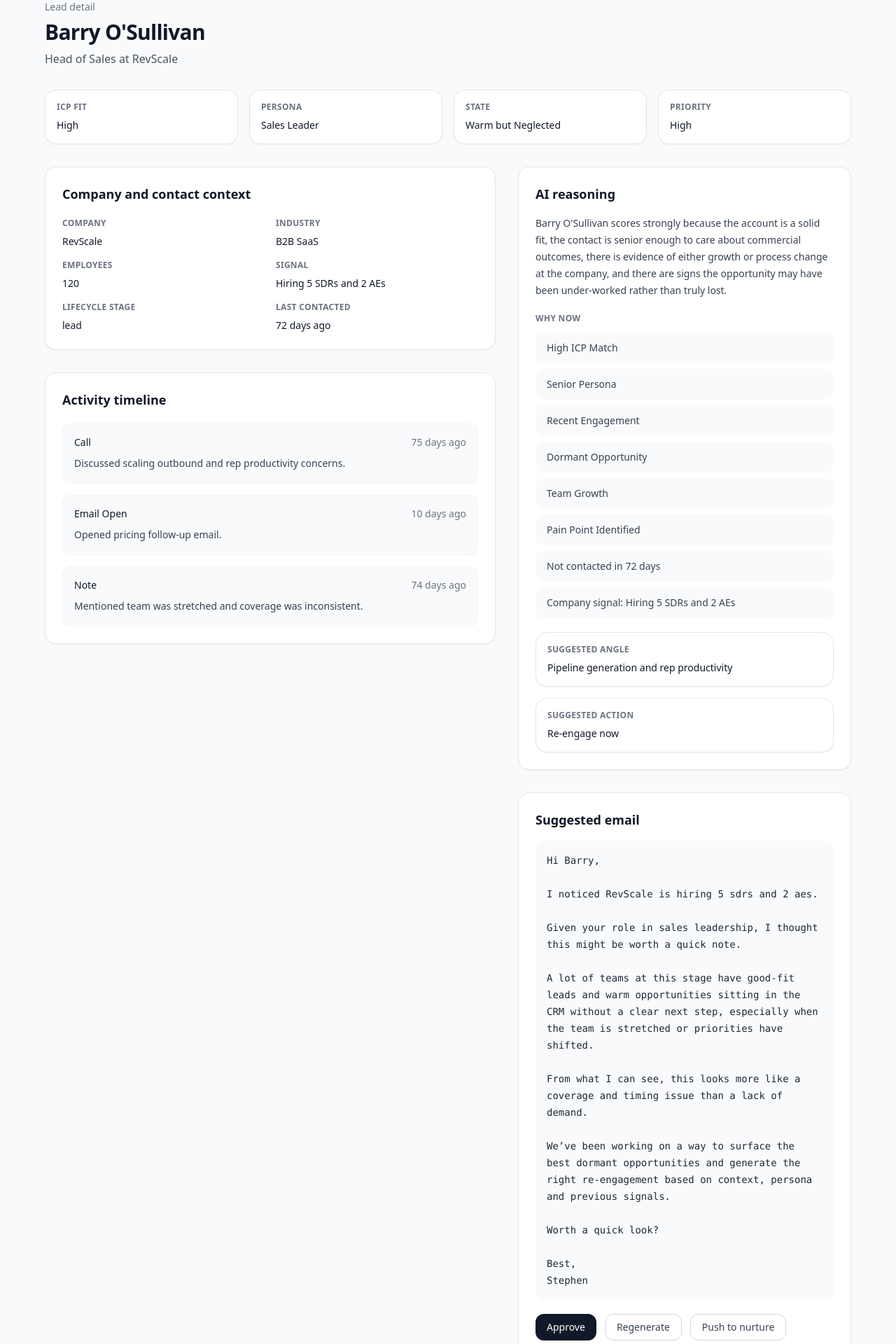
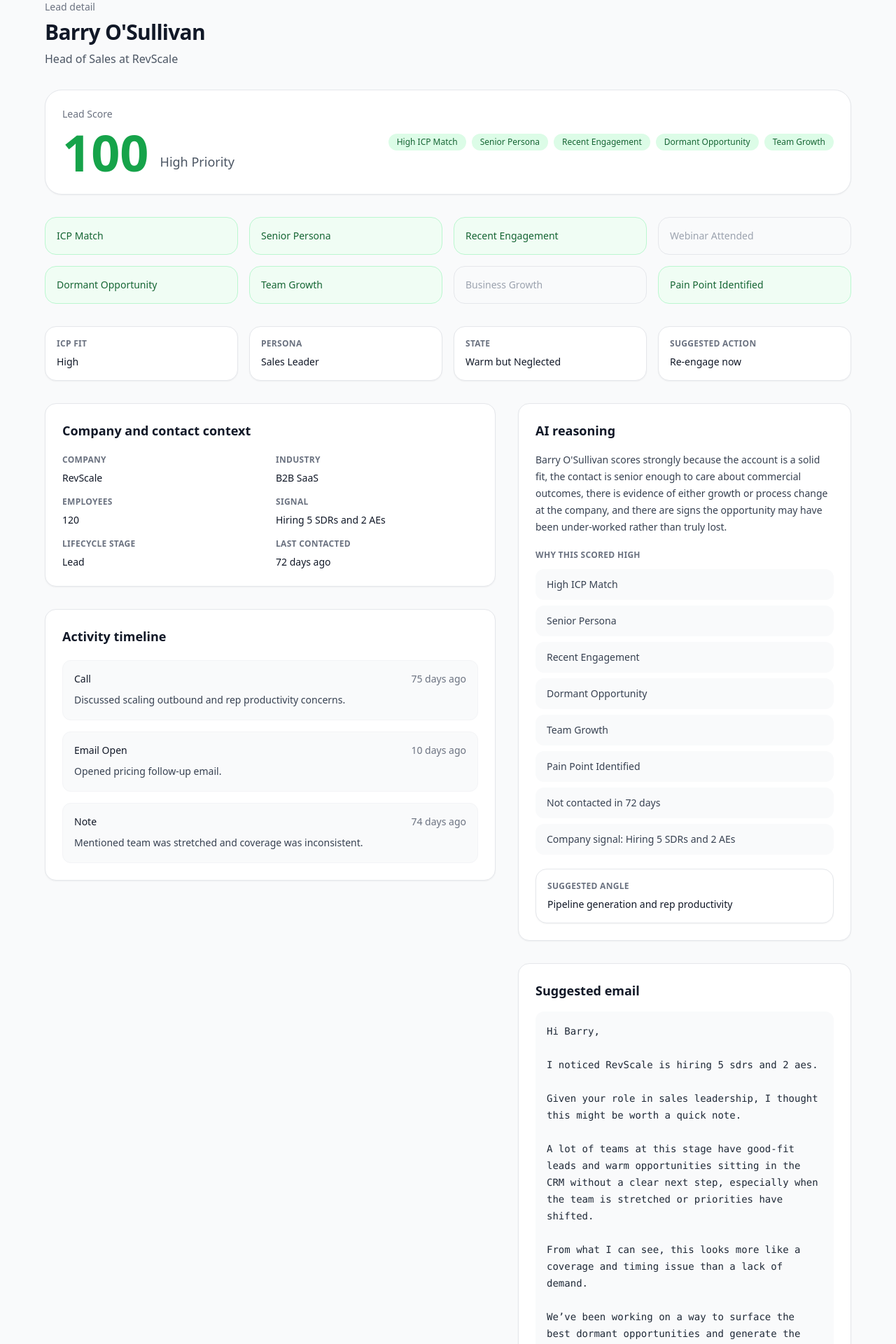
Before and after one commit to powerstephen/ai-sales-agent-mvp-new, a Next.js app: page /lead/lead_001 in a window 1280 px wide. Shown: the part 80-2000 px from the top of the page at 70% size. Built offline with nearby package versions, Linux system fonts and the light colour scheme.

Commit message:
Add scoring and priority features to LeadPage

```diff
--- a/app/lead/[id]/page.tsx
+++ b/app/lead/[id]/page.tsx
@@ -3,6 +3,19 @@
 import InsightCard from "@/components/InsightCard";
 import { getLeadById } from "@/lib/data";
 import { analyzeLead } from "@/lib/openai";
+import { getSignalCards } from "@/lib/scoring";
+
+function getScoreColor(score: number) {
+  if (score >= 80) return "text-green-600";
+  if (score >= 60) return "text-amber-500";
+  return "text-gray-400";
+}
+
+function getPriorityLabel(score: number) {
+  if (score >= 80) return "High Priority";
+  if (score >= 60) return "Medium Priority";
+  return "Low Priority";
+}
 
 export default async function LeadPage({ params }: { params: { id: string } }) {
   const lead = getLeadById(params.id);
@@ -12,6 +25,7 @@
   }
 
   const analysis = await analyzeLead(lead);
+  const signals = getSignalCards(lead);
 
   return (
     <main className="min-h-screen bg-gray-50 px-6 py-10 md:px-10">
@@ -30,11 +44,51 @@
           </div>
         </div>
 
+        <div className="mb-8 rounded-3xl border border-gray-200 bg-white p-6 shadow-sm">
+          <div className="flex flex-col gap-6 md:flex-row md:items-center md:justify-between">
+            <div>
+              <p className="text-sm font-medium text-gray-500">Lead Score</p>
+              <div className="mt-2 flex items-end gap-4">
+                <div className={`text-7xl font-bold leading-none ${getScoreColor(analysis.score)}`}>
+                  {analysis.score}
+                </div>
+                <div className="pb-2 text-lg font-medium text-gray-600">{getPriorityLabel(analysis.score)}</div>
+              </div>
+            </div>
+
+            <div className="flex flex-wrap gap-2">
+              {analysis.whyNow.slice(0, 5).map((item, index) => (
+                <span
+                  key={index}
+                  className="rounded-full bg-green-100 px-3 py-1 text-xs font-medium text-green-800"
+                >
+                  {item}
+                </span>
+              ))}
+            </div>
+          </div>
+        </div>
+
+        <div className="mb-8 grid grid-cols-2 gap-4 md:grid-cols-4">
+          {signals.map((signal, index) => (
+            <div
+              key={index}
+              className={`rounded-2xl border p-4 text-sm font-medium ${
+                signal.active
+                  ? "border-green-200 bg-green-50 text-green-800"
+                  : "border-gray-200 bg-gray-50 text-gray-400"
+              }`}
+            >
+              {signal.label}
+            </div>
+          ))}
+        </div>
+
         <div className="mb-8 grid gap-4 md:grid-cols-4">
           <InsightCard label="ICP fit" value={analysis.icpFit} />
           <InsightCard label="Persona" value={analysis.persona} />
           <InsightCard label="State" value={analysis.state} />
-          <InsightCard label="Priority" value={analysis.priority} />
+          <InsightCard label="Suggested action" value={analysis.suggestedAction} />
         </div>
 
         <div className="grid gap-8 lg:grid-cols-[1.15fr_0.85fr]">
@@ -60,7 +114,7 @@
                 </div>
                 <div>
                   <p className="text-xs font-semibold uppercase tracking-wide text-gray-500">Lifecycle stage</p>
-                  <p className="mt-2 text-sm text-gray-900">{lead.lifecycleStage}</p>
+                  <p className="mt-2 text-sm text-gray-900 capitalize">{lead.lifecycleStage}</p>
                 </div>
                 <div>
                   <p className="text-xs font-semibold uppercase tracking-wide text-gray-500">Last contacted</p>
@@ -93,7 +147,7 @@
               <p className="mt-4 text-sm leading-6 text-gray-700">{analysis.reasoning}</p>
 
               <div className="mt-5">
-                <p className="text-xs font-semibold uppercase tracking-wide text-gray-500">Why now</p>
+                <p className="text-xs font-semibold uppercase tracking-wide text-gray-500">Why this scored high</p>
                 <ul className="mt-3 space-y-2">
                   {analysis.whyNow.map((item, index) => (
                     <li key={index} className="rounded-xl bg-gray-50 px-4 py-3 text-sm text-gray-700">
@@ -105,7 +159,6 @@
 
               <div className="mt-5 grid gap-4">
                 <InsightCard label="Suggested angle" value={analysis.angle} />
-                <InsightCard label="Suggested action" value={analysis.suggestedAction} />
               </div>
             </div>
 
@@ -117,14 +170,18 @@
 
               <div className="mt-5 flex flex-wrap gap-3">
                 <button className="rounded-xl bg-gray-900 px-4 py-2 text-sm font-medium text-white transition hover:bg-gray-800">
-                  Approve
+                  Send Now
                 </button>
                 <button className="rounded-xl border border-gray-300 px-4 py-2 text-sm font-medium text-gray-700 transition hover:bg-gray-50">
-                  Regenerate
+                  Send + Schedule Follow-Up
                 </button>
                 <button className="rounded-xl border border-gray-300 px-4 py-2 text-sm font-medium text-gray-700 transition hover:bg-gray-50">
                   Push to nurture
                 </button>
+              </div>
+
+              <div className="mt-4 text-xs text-gray-500">
+                Follow-up timing can later be made configurable by the client, for example 3, 5, or 7 days.
               </div>
             </div>
           </aside>
```
